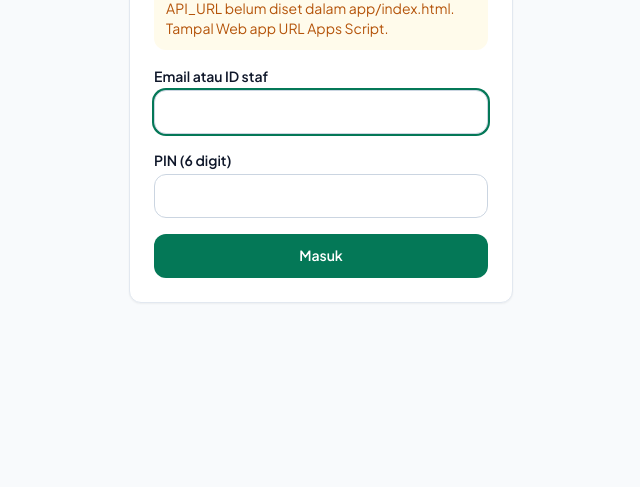
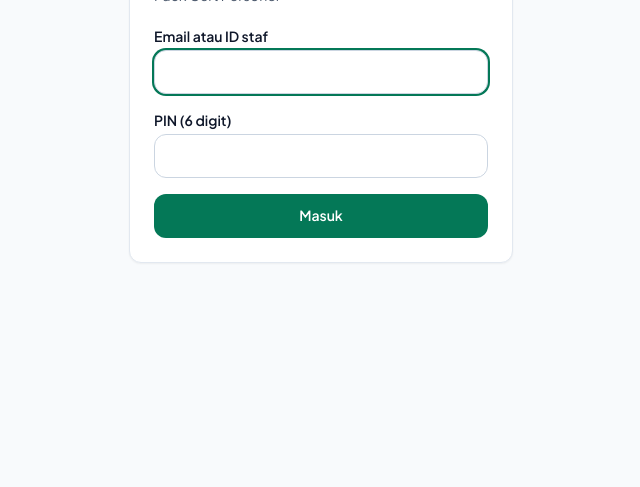
Before and after one commit to Ruzhad9494/TestCompliance, a website: page index.html in a window 1280 px wide. Shown: the part 313-800 px from the top of the page, without its empty margins (319-959 px from the left). Drawn offline with nearby package versions, Linux system fonts and the light colour scheme; some icons are missing.

Commit message:
Update index.html

```diff
--- a/index.html
+++ b/index.html
@@ -32,7 +32,7 @@
    Semua semakan role dibuat di server. Browser hanya memaparkan.
    Data daripada server dimasukkan ke DOM dengan textContent (fungsi h), tiada innerHTML.
    ============================================================ */
-const API_URL = "";
+const API_URL = "https://script.google.com/macros/s/AKfycbzhtHZOciW93FT5EiCP6VMmvSDb4QIu701wEv4C73jvMwgkv89aVV1N7I2-OgMfWURU/exec";
 
 /* ---------- util DOM ---------- */
 function h(tag, props, ...kids) {
```
